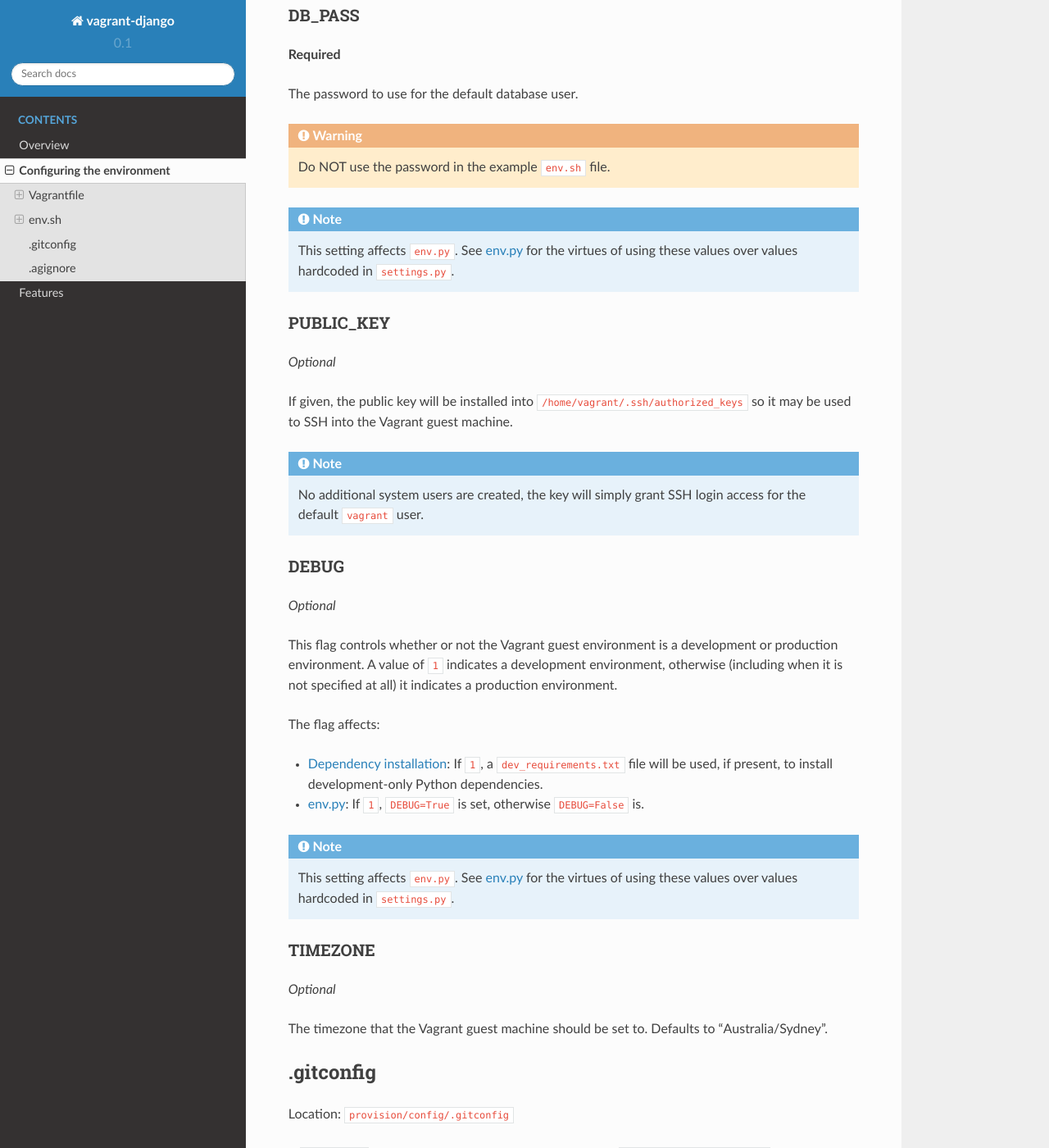
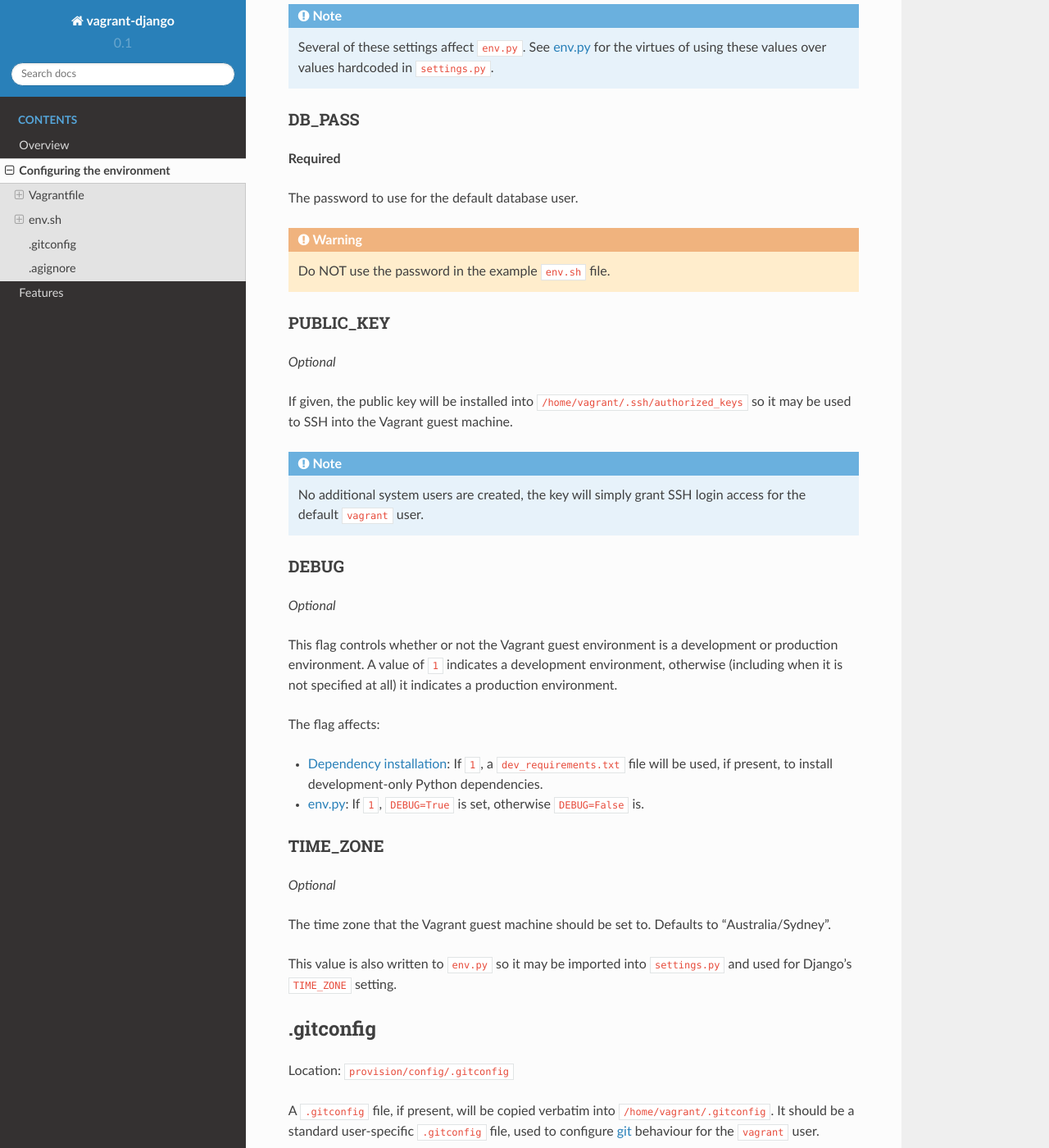
Before and after one commit to oogles/vagrant-django, a Sphinx documentation site: the page built from docs/config.rst, in a window 1280 px wide and 1400 px high, scrolled down 1384 px. Shown: the whole window at 82% size. Built offline with Sphinx 7.4.7 and the Read the Docs theme 2.0.0, drawn with Linux system fonts in a browser that asks for light colours; some of the changed text lies outside the part shown.

Commit message:
Added TIME_ZONE setting to env.py.

```diff
--- a/docs/config.rst
+++ b/docs/config.rst
@@ -51,7 +51,9 @@ The primary configuration file is ``env.sh``. It is simply a shell script that g
 
 .. note::
 
-    The settings contained in ``env.py`` are sensitive and/or environment-specific, and thus should not be committed to source control.
+    The settings contained in ``env.sh`` are sensitive and/or environment-specific, and thus should not be committed to source control.
+
+.. note:: Several of these settings affect ``env.py``. See :ref:`feat-env-py` for the virtues of using these values over values hardcoded in ``settings.py``.
 
 .. _conf-var-db-pass:
 
@@ -63,8 +65,6 @@ DB_PASS
 The password to use for the default database user.
 
 .. warning:: Do NOT use the password in the example ``env.sh`` file.
-
-.. note:: This setting affects ``env.py``. See :ref:`feat-env-py` for the virtues of using these values over values hardcoded in ``settings.py``.
 
 .. _conf-var-public-key:
 
@@ -91,16 +91,16 @@ The flag affects:
 * :ref:`feat-dependencies`: If ``1``, a ``dev_requirements.txt`` file will be used, if present, to install development-only Python dependencies.
 * :ref:`feat-env-py`: If ``1``, ``DEBUG=True`` is set, otherwise ``DEBUG=False`` is.
 
-.. note:: This setting affects ``env.py``. See :ref:`feat-env-py` for the virtues of using these values over values hardcoded in ``settings.py``.
+.. _conf-var-time-zone:
 
-.. _conf-var-timezone:
-
-TIMEZONE
---------
+TIME_ZONE
+---------
 
 *Optional*
 
-The timezone that the Vagrant guest machine should be set to. Defaults to "Australia/Sydney".
+The time zone that the Vagrant guest machine should be set to. Defaults to "Australia/Sydney".
+
+This value is also written to ``env.py`` so it may be imported into ``settings.py`` and used for Django's ``TIME_ZONE`` setting.
 
 
 .. _conf-gitconfig:
```
Also changed, not shown: docs/features.rst (+4 -3 lines), 2 other files.
